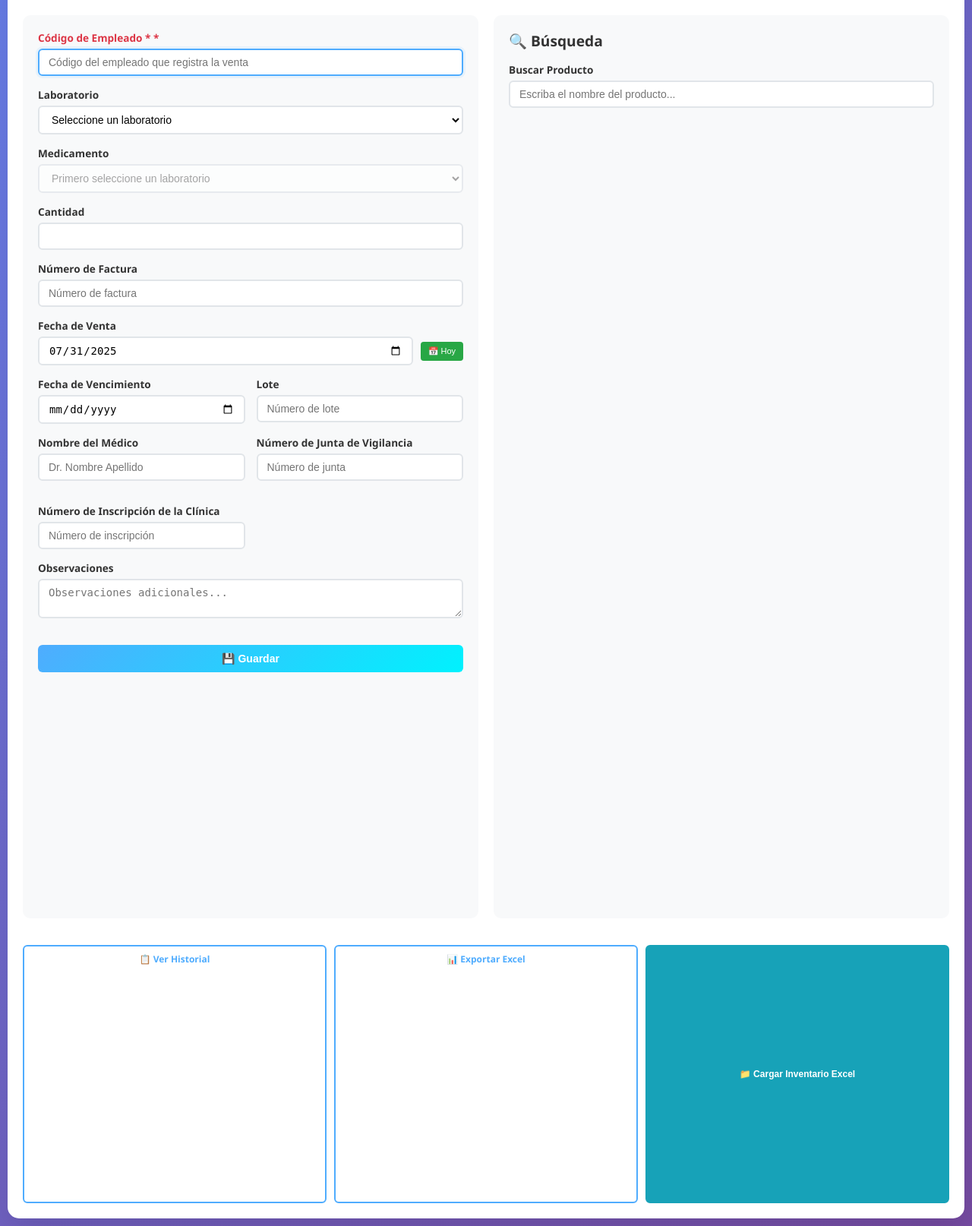
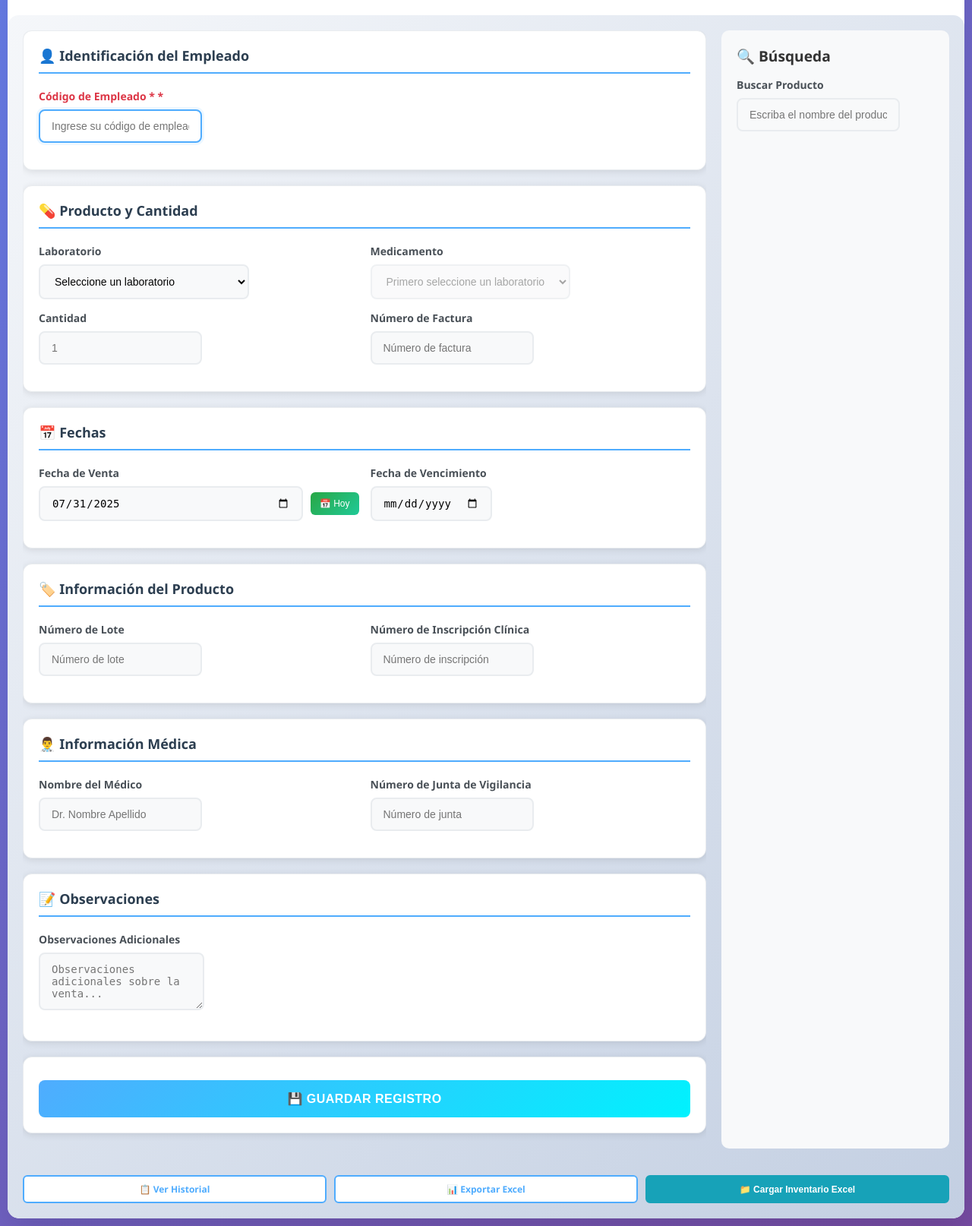
Before and after one commit to FabrizioCalderonn/SistemaFarmacia, a Flask app: page / in a window 1280 px wide. Shown: the part 117-1731 px from the top of the page at 76% size. Run offline with Flask 3, Linux system fonts and the light colour scheme; some libraries are stand-ins or nearby versions.

Commit message:
new design

```diff
--- a/templates/index.html
+++ b/templates/index.html
@@ -115,16 +115,19 @@
 
         .content-container {
             display: grid;
-            grid-template-columns: 1fr 1fr;
+            grid-template-columns: 1fr 300px;
             gap: 20px;
             padding: 20px;
             flex: 1;
             overflow: hidden;
+            background: linear-gradient(135deg, #f5f7fa 0%, #c3cfe2 100%);
+            border-radius: 15px;
+            margin-top: 20px;
         }
 
         .form-container {
-            background: #f8f9fa;
-            padding: 20px;
+            background: transparent;
+            padding: 0;
             border-radius: 10px;
             overflow-y: auto;
         }
@@ -148,25 +151,7 @@
             font-size: 0.85em;
         }
 
-        .form-group input,
-        .form-group select,
-        .form-group textarea {
-            width: 100%;
-            padding: 8px 12px;
-            border: 2px solid #e1e5e9;
-            border-radius: 6px;
-            font-size: 14px;
-            transition: all 0.3s ease;
-            background: white;
-        }
 
-        .form-group input:focus,
-        .form-group select:focus,
-        .form-group textarea:focus {
-            outline: none;
-            border-color: #4facfe;
-            box-shadow: 0 0 0 3px rgba(79, 172, 254, 0.1);
-        }
 
         .form-group label[for="codigo_empleado"] {
             color: #dc3545;
@@ -178,34 +163,144 @@
             color: #dc3545;
         }
 
+        /* Estilos para las secciones del formulario */
+        .form-section {
+            background: white;
+            border-radius: 12px;
+            padding: 20px;
+            margin-bottom: 20px;
+            box-shadow: 0 2px 10px rgba(0, 0, 0, 0.1);
+            border: 1px solid #e9ecef;
+        }
+
+        .section-header {
+            margin-bottom: 20px;
+            padding-bottom: 10px;
+            border-bottom: 2px solid #4facfe;
+        }
+
+        .section-header h3 {
+            margin: 0;
+            color: #2c3e50;
+            font-size: 18px;
+            font-weight: 600;
+        }
+
+        /* Mejorar el contenedor de fecha */
+        .date-input-container {
+            display: flex;
+            gap: 10px;
+            align-items: center;
+        }
+
+        .date-input-container input {
+            flex: 1;
+        }
+
+        .btn-today {
+            padding: 8px 12px;
+            background: linear-gradient(135deg, #28a745 0%, #20c997 100%);
+            color: white;
+            border: none;
+            border-radius: 6px;
+            cursor: pointer;
+            font-size: 12px;
+            font-weight: 500;
+            transition: all 0.3s ease;
+            white-space: nowrap;
+        }
+
+        .btn-today:hover {
+            transform: translateY(-1px);
+            box-shadow: 0 4px 8px rgba(40, 167, 69, 0.3);
+        }
+
+        /* Mejorar el botón principal */
+        .btn {
+            background: linear-gradient(135deg, #4facfe 0%, #00f2fe 100%);
+            color: white;
+            padding: 15px 30px;
+            border: none;
+            border-radius: 8px;
+            font-size: 16px;
+            font-weight: 600;
+            cursor: pointer;
+            transition: all 0.3s ease;
+            width: 100%;
+            margin-top: 10px;
+            text-transform: uppercase;
+            letter-spacing: 0.5px;
+        }
+
+        .btn:hover {
+            transform: translateY(-2px);
+            box-shadow: 0 10px 25px rgba(79, 172, 254, 0.4);
+        }
+
+        /* Mejorar los inputs y selects */
+        .form-group input,
+        .form-group select,
+        .form-group textarea {
+            border: 2px solid #e9ecef;
+            border-radius: 8px;
+            padding: 12px 15px;
+            font-size: 14px;
+            transition: all 0.3s ease;
+            background: #f8f9fa;
+        }
+
+        .form-group input:focus,
+        .form-group select:focus,
+        .form-group textarea:focus {
+            outline: none;
+            border-color: #4facfe;
+            box-shadow: 0 0 0 3px rgba(79, 172, 254, 0.1);
+            background: white;
+        }
+
+        /* Mejorar los labels */
+        .form-group label {
+            font-weight: 600;
+            color: #495057;
+            margin-bottom: 8px;
+            display: block;
+            font-size: 14px;
+        }
+
+        /* Responsive para móviles */
+        @media (max-width: 768px) {
+            .form-section {
+                padding: 15px;
+                margin-bottom: 15px;
+            }
+
+            .section-header h3 {
+                font-size: 16px;
+            }
+
+            .form-row {
+                grid-template-columns: 1fr;
+                gap: 10px;
+            }
+
+            .date-input-container {
+                flex-direction: column;
+                align-items: stretch;
+            }
+
+            .btn-today {
+                width: 100%;
+                padding: 10px;
+            }
+        }
+
         .form-row {
             display: grid;
             grid-template-columns: 1fr 1fr;
             gap: 15px;
         }
 
-        .btn {
-            background: linear-gradient(135deg, #4facfe 0%, #00f2fe 100%);
-            color: white;
-            padding: 10px 20px;
-            border: none;
-            border-radius: 6px;
-            font-size: 14px;
-            font-weight: 600;
-            cursor: pointer;
-            transition: all 0.3s ease;
-            width: 100%;
-            margin-top: 15px;
-        }
 
-        .btn:hover {
-            transform: translateY(-2px);
-            box-shadow: 0 10px 20px rgba(79, 172, 254, 0.3);
-        }
-
-        .btn:active {
-            transform: translateY(0);
-        }
 
         .nav-buttons {
             display: flex;
@@ -372,11 +467,23 @@
                 <div id="alert" class="alert"></div>
 
                 <form id="registroForm">
+                    <!-- SECCIÓN 1: IDENTIFICACIÓN DEL EMPLEADO -->
+                    <div class="form-section">
+                        <div class="section-header">
+                            <h3>👤 Identificación del Empleado</h3>
+                        </div>
                         <div class="form-group">
                             <label for="codigo_empleado">Código de Empleado *</label>
-                        <input type="text" id="codigo_empleado" name="codigo_empleado" placeholder="Código del empleado que registra la venta" required>
+                            <input type="text" id="codigo_empleado" name="codigo_empleado" placeholder="Ingrese su código de empleado" required>
+                        </div>
                     </div>
 
+                    <!-- SECCIÓN 2: PRODUCTO Y CANTIDAD -->
+                    <div class="form-section">
+                        <div class="section-header">
+                            <h3>💊 Producto y Cantidad</h3>
+                        </div>
+                        <div class="form-row">
                             <div class="form-group">
                                 <label for="laboratorio">Laboratorio</label>
                                 <select id="laboratorio" name="laboratorio" required>
@@ -386,45 +493,69 @@
                                     {% endfor %}
                                 </select>
                             </div>
-
                             <div class="form-group">
                                 <label for="medicamento">Medicamento</label>
                                 <select id="medicamento" name="medicamento" required disabled>
                                     <option value="">Primero seleccione un laboratorio</option>
                                 </select>
                             </div>
-
+                        </div>
+                        <div class="form-row">
                             <div class="form-group">
                                 <label for="cantidad">Cantidad</label>
-                        <input type="number" id="cantidad" name="cantidad" min="1" required>
+                                <input type="number" id="cantidad" name="cantidad" min="1" placeholder="1" required>
                             </div>
-
                             <div class="form-group">
                                 <label for="numero_factura">Número de Factura</label>
                                 <input type="text" id="numero_factura" name="numero_factura" placeholder="Número de factura">
                             </div>
+                        </div>
+                    </div>
 
+                    <!-- SECCIÓN 3: FECHAS -->
+                    <div class="form-section">
+                        <div class="section-header">
+                            <h3>📅 Fechas</h3>
+                        </div>
+                        <div class="form-row">
                             <div class="form-group">
                                 <label for="fecha">Fecha de Venta</label>
-                        <div style="display: flex; gap: 10px; align-items: center;">
-                            <input type="date" id="fecha" name="fecha" required style="flex: 1;">
-                            <button type="button" onclick="establecerFechaActual()" style="padding: 6px 10px; background: #28a745; color: white; border: none; border-radius: 4px; cursor: pointer; font-size: 11px;">
+                                <div class="date-input-container">
+                                    <input type="date" id="fecha" name="fecha" required>
+                                    <button type="button" onclick="establecerFechaActual()" class="btn-today">
                                         📅 Hoy
                                     </button>
                                 </div>
                             </div>
-
-                                    <div class="form-row">
                             <div class="form-group">
                                 <label for="fecha_vencimiento">Fecha de Vencimiento</label>
                                 <input type="date" id="fecha_vencimiento" name="fecha_vencimiento" required>
                             </div>
-                    <div class="form-group">
-                        <label for="lote">Lote</label>
-                        <input type="text" id="lote" name="lote" placeholder="Número de lote" required>
                         </div>
                     </div>
 
+                    <!-- SECCIÓN 4: INFORMACIÓN DEL PRODUCTO -->
+                    <div class="form-section">
+                        <div class="section-header">
+                            <h3>🏷️ Información del Producto</h3>
+                        </div>
+                        <div class="form-row">
+                            <div class="form-group">
+                                <label for="lote">Número de Lote</label>
+                                <input type="text" id="lote" name="lote" placeholder="Número de lote" required>
+                            </div>
+                            <div class="form-group">
+                                <label for="numero_inscripcion_clinica">Número de Inscripción Clínica</label>
+                                <input type="text" id="numero_inscripcion_clinica" name="numero_inscripcion_clinica" placeholder="Número de inscripción">
+                            </div>
+                        </div>
+                    </div>
+
+                    <!-- SECCIÓN 5: INFORMACIÓN MÉDICA -->
+                    <div class="form-section">
+                        <div class="section-header">
+                            <h3>👨‍⚕️ Información Médica</h3>
+                        </div>
                         <div class="form-row">
                             <div class="form-group">
                                 <label for="medico">Nombre del Médico</label>
@@ -434,21 +565,26 @@
                                 <label for="junta_vigilancia">Número de Junta de Vigilancia</label>
                                 <input type="text" id="junta_vigilancia" name="junta_vigilancia" placeholder="Número de junta" required>
                             </div>
-
-                <div class="form-group">
-                    <label for="numero_inscripcion_clinica">Número de Inscripción de la Clínica</label>
-                    <input type="text" id="numero_inscripcion_clinica" name="numero_inscripcion_clinica" placeholder="Número de inscripción">
                         </div>
                     </div>
 
+                    <!-- SECCIÓN 6: OBSERVACIONES -->
+                    <div class="form-section">
+                        <div class="section-header">
+                            <h3>📝 Observaciones</h3>
+                        </div>
                         <div class="form-group">
-                    <label for="observaciones">Observaciones</label>
-                    <textarea id="observaciones" name="observaciones" rows="2" placeholder="Observaciones adicionales..."></textarea>
+                            <label for="observaciones">Observaciones Adicionales</label>
+                            <textarea id="observaciones" name="observaciones" rows="3" placeholder="Observaciones adicionales sobre la venta..."></textarea>
+                        </div>
                     </div>
 
+                    <!-- BOTÓN DE GUARDAR -->
+                    <div class="form-section">
                         <button type="submit" class="btn">
-                    💾 Guardar
+                            💾 Guardar Registro
                         </button>
+                    </div>
                 </form>
 
                 <div class="loading" id="loading">
```
Lines whose indentation alone changed are shown as unchanged.
